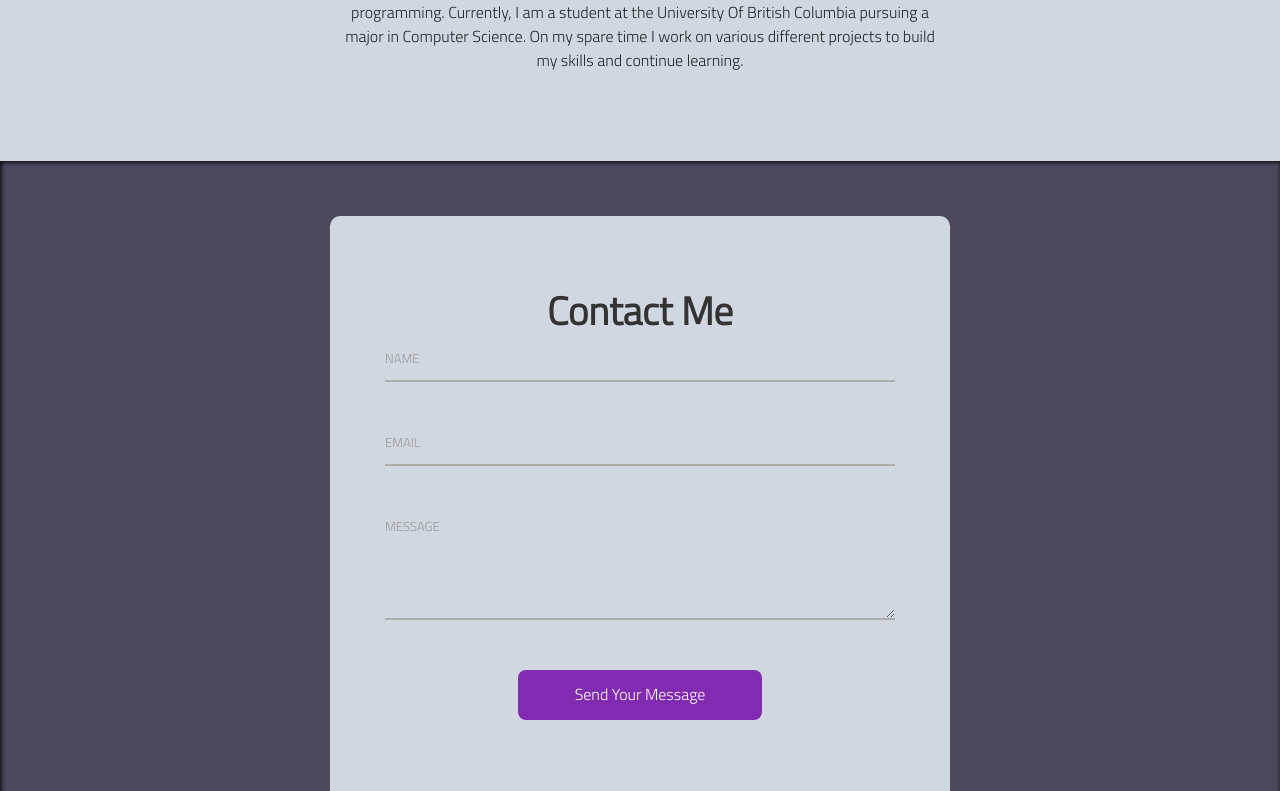
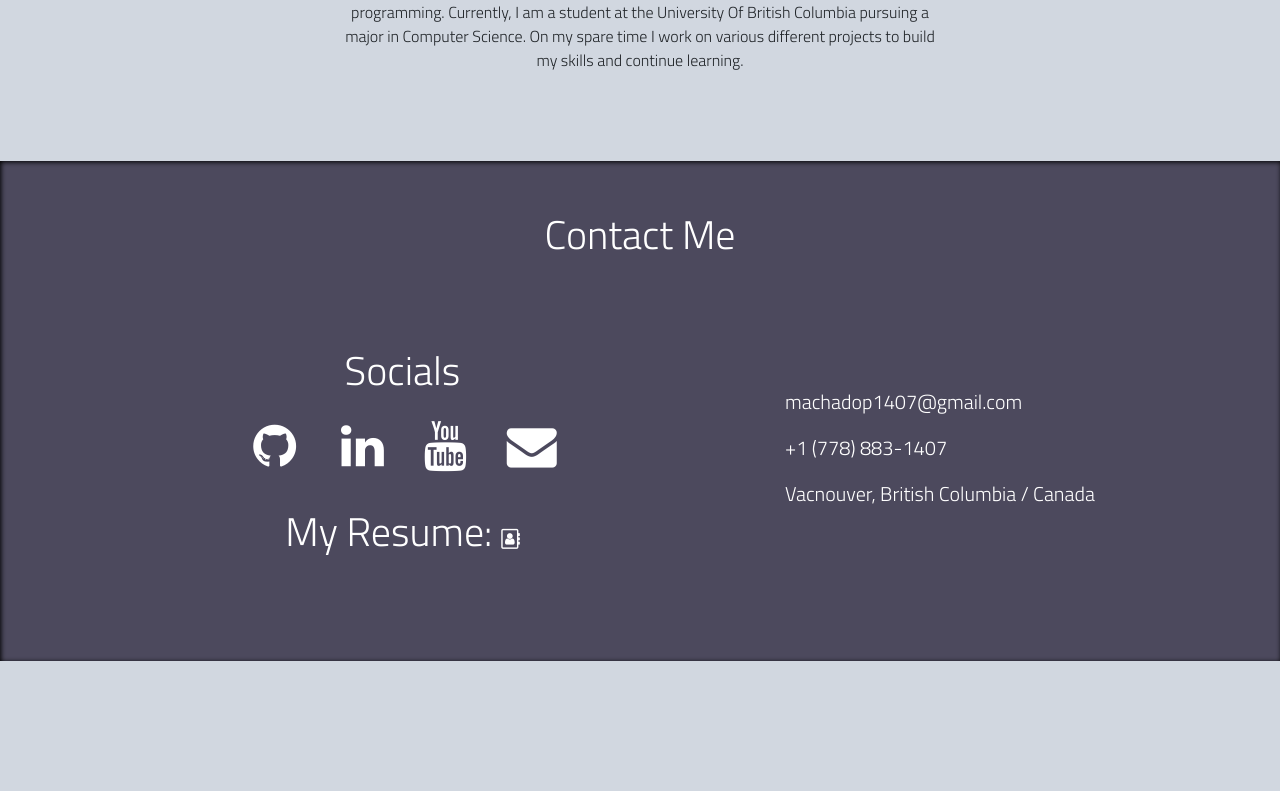
Before and after one commit to abuhorainhero/pedro-portfolio, a React (Create React App) app: page / in a window 1280 px wide. Shown: the part 2009-2800 px from the top of the page. After the commit the page ends 2670 px from the top, so only its background shows below. Built offline with nearby package versions, Linux system fonts and the light colour scheme.

Commit message:
finished contact page

```diff
--- a/src/App.js
+++ b/src/App.js
@@ -4,6 +4,9 @@ import Header from './Components/header'
 import Projects from './Components/projects'
 import Footer from './Components/Footer';
 import AboutMe from './Components/AboutMe';
+
+import Resume from './ProjectFiles/Resume.pdf'
+
 
 function App() {
   return (
@@ -30,7 +33,7 @@ function App() {
               <div className="social-links">
                 <a href="https://github.com/machadop1407" target="_blank"><li className="fa fa-github"></li></a>
                 <a href="https://www.linkedin.com/in/pedro-machado-7606871aa/" target="_blank"><li className="fa fa-linkedin"></li></a>
-                <a href="#"><li className="fa fa-address-book-o"></li></a>
+                <a href={Resume} download="PedroMachadoResume.pdf"><li className="fa fa-address-book-o"></li></a>
               </div>
 
               <div id="blank"></div>
--- a/src/Components/Footer.js
+++ b/src/Components/Footer.js
@@ -1,39 +1,42 @@
 import React from 'react'
 import '../Styles/footerStyle.css'
+
+import Resume from '../ProjectFiles/Resume.pdf'
+
 export default function Footer() {
     return (
         <footer className="page-footer">
             <div className="footer-content">
-                <div class="container-contact2">
-                    <div class="wrap-contact2">
-                        <form class="contact2-form" autoComplete="off">
-                            <span class="contact2-form-title">
-                                Contact Me
-                            </span>
-                            <div class="wrap-input2">
-                                <input class="input2" type="text" name="name" autoComplete="off"/>
-                                    <span class="focus-input2" data-placeholder="NAME"></span>
+                <div className="resume text-center">
+                    <div className="container">
+                        <div className="row justify-content-center title">
+                            <h1>Contact Me</h1>
+                        </div>
+                        <div className="row">
+                            <div className="col-lg-7">
+                                <h1>Socials</h1>
+                                <div className="row">
+                                    <a href="https://github.com/machadop1407"><div className="col-md-2"><li className="fa fa-github"></li></div></a>
+                                    <a href="https://www.linkedin.com/in/pedro-machado-7606871aa/"><div className="col-md-2"><li className="fa fa-linkedin"></li></div></a>
+                                    <a href="https://www.youtube.com/channel/UC8S4rDRZn6Z_StJ-hh7ph8g"><div className="col-md-2"><li className="fa fa-youtube"></li></div></a>
+                                    <a href="mailto:machadop1407@gmail.com?" subject="Portfolio"><div className="col-md-2"><li className="fa fa-envelope"></li></div></a>
+                                </div>
+
+                                <div className="row resume">
+                                    <h1> My Resume: <a href={Resume} download="PedroMachadoResume.pdf"><li className="fa fa-address-book-o"><span class="tooltiptext">Download Resume</span></li></a></h1>
+                                </div>
                             </div>
-                                <div class="wrap-input2">
-                                    <input class="input2" type="text" name="email" autoComplete="off" />
-                                        <span class="focus-input2" data-placeholder="EMAIL"></span>
+                            <div className="col-lg-4">
+                                <div className="row more-info">
+                                    <p>machadop1407@gmail.com</p>
+                                    <p>+1 (778) 883-1407</p>
+                                    <p> Vacnouver, British Columbia / Canada</p>
                                 </div>
-                                    <div class="wrap-input2">
-                                        <textarea class="input2" name="message"></textarea>
-                                        <span class="focus-input2" data-placeholder="MESSAGE"></span>
-                                    </div>
-                                    <div class="container-contact2-form-btn">
-                                        <div class="wrap-contact2-form-btn">
-                                            <div class="contact2-form-bgbtn"></div>
-                                            <button class="contact2-form-btn">
-                                                Send Your Message
-                                            </button>
-                                        </div>
-                                    </div>
-                            </form>
+                            </div>
                         </div>
                     </div>
                 </div>
+            </div>
         </footer>
     )
 }
--- a/src/Styles/appStyle.css
+++ b/src/Styles/appStyle.css
@@ -30,25 +30,6 @@ html,body {
     width: 450px;
 }
 
-.intro-content button{
-    margin-top: 20px;
-    width: 200px;
-    height: 60px;
-    border-radius: 5px;
-    background-color: #d1d7e0;
-    border: none;
-    color: #802BB1;
-    font-weight: bolder;
-}
-
-.intro-content button:hover{
-    box-shadow: 0 0 40px 40px #802BB1 inset, 0 0 0 0 #802BB1;
-	-webkit-transition: all 200ms ease-in-out;
-	transition: all 200ms ease-in-out;
-    color: #d1d7e0;
-    font-weight: 600;
-    cursor: pointer;
-}
 
 .col-lg-6.intro-content b{
      font-size: 35px;
--- a/src/Styles/footerStyle.css
+++ b/src/Styles/footerStyle.css
@@ -2,6 +2,7 @@
 
     background-color: #4c495d;
     box-shadow: inset 1px 1px 5px black;
+    min-height: 500px;
 
 }
 
@@ -18,253 +19,90 @@
     color: white;
 }
 
-input {
-	outline: none;
-	border: none;
+.row.justify-content-center.title {
+  margin-top: 0px;
 }
 
-textarea {
-  outline: none;
-  border: none;
+.row.justify-content-center.title h1{
+  margin-top: 50px;
+
 }
 
-textarea:focus, input:focus {
-  border-color: transparent !important;
+.col-lg-4 {
+  margin-top: 120px;
+}
+.col-lg-7{
+  margin-top: 80px;
 }
 
-input:focus::-webkit-input-placeholder { color:transparent; }
-input:focus:-moz-placeholder { color:transparent; }
-input:focus::-moz-placeholder { color:transparent; }
-input:focus:-ms-input-placeholder { color:transparent; }
-
-textarea:focus::-webkit-input-placeholder { color:transparent; }
-textarea:focus:-moz-placeholder { color:transparent; }
-textarea:focus::-moz-placeholder { color:transparent; }
-textarea:focus:-ms-input-placeholder { color:transparent; }
-
-input::-webkit-input-placeholder { color: #999999; }
-input:-moz-placeholder { color: #999999; }
-input::-moz-placeholder { color: #999999; }
-input:-ms-input-placeholder { color: #999999; }
-
-textarea::-webkit-input-placeholder { color: #999999; }
-textarea:-moz-placeholder { color: #999999; }
-textarea::-moz-placeholder { color: #999999; }
-textarea:-ms-input-placeholder { color: #999999; }
-
-/*---------------------------------------------*/
-button {
-	outline: none !important;
-	border: none;
-	background: transparent;
+.col-lg-7 .row {
+  justify-content: center;
 }
 
-button:hover {
-	cursor: pointer;
+
+.col-lg-7 .row.resume{
+  margin-top: 20px;
+}
+.col-lg-7 .col-md-2, .col-lg-7 .col-md-2 .fa.fa-github {
+  margin: 5px;
+  font-size: 50px;
 }
 
-iframe {
-	border: none !important;
+.row.resume li .tooltiptext {
+  visibility: hidden;
+  width: 100px;
+  font-size: 10px;
+  font-family: 'Titillium Web', sans-serif;
+  background-color: black;
+  color: #fff;
+  text-align: center;
+  border-radius: 2px;
+  padding: 5px 0;
+  position: absolute;
+  z-index: 1;
+  width: 120px;
+  bottom: 28%;
+  left: 57%;
+;
+  opacity: 0;
+  transition: 1s;
+}
+
+.row.resume li .tooltiptext::after {
+  content: "";
+  position: absolute;
+  top: 100%;
+  left: 50%;
+  margin-left: -5px;
+  border-width: 5px;
+  border-style: solid;
+  border-color: black transparent transparent transparent;
+}
+
+.row.resume li:hover {
+  cursor: pointer;
+}
+.row.resume li:hover .tooltiptext {
+  -webkit-transition: all 500ms ease-in-out;
+  transition: all 500ms ease-in-out;
+  visibility: visible;
+  opacity: 1;
+
+}
+
+.col-lg-7 .col-md-2:hover {
+  cursor: pointer;
+  text-shadow: 1px 1px 10px black;
+  -webkit-transition: all 300ms ease-in-out;
+	transition: all 300ms ease-in-out;
+
 }
 
 
 
-
-
-/*//////////////////////////////////////////////////////////////////
-[ Contact 2 ]*/
-.bg-contact2 {
-  width: 100%;
-
+.col-lg-4 {
+  margin-left: 50px;
 }
-
-.container-contact2 {
-  width: 100%;
-  max-height: 670px;
-  display: flex;
-  flex-wrap: wrap;
-  justify-content: center;
-  align-items: center;
-  padding: 55px;
-
-}
-
-.wrap-contact2 {
-  width: 620px;
-  background: #d1d7e0;
-  border-radius: 10px;
-  overflow: hidden;
-  padding: 72px 55px 90px 55px;
-}
-
-
-/*------------------------------------------------------------------
-[  ]*/
-
-.contact2-form {
-  width: 100%;
-}
-
-.contact2-form-title {
-  display: block;
-  font-size: 39px;
-  font-weight: bolder;
-  color: #333333;
-  line-height: 1.2;
-  text-align: center;
-  padding-top: 0;
-}
-
-
-
-/*------------------------------------------------------------------
-[  ]*/
-input, textarea {
-  background-color: #d1d7e0;
-}
-.wrap-input2 {
-  width: 100%;
-  position: relative;
-  border-bottom: 2px solid #adadad;
-  margin-bottom: 37px;
-}
-
-.input2 {
-  display: block;
-  width: 100%;
-
-  font-size: 15px;
-  color: #555555;
-  line-height: 1.2;
-}
-
-.focus-input2 {
-  position: absolute;
-  display: block;
-  width: 100%;
-  height: 100%;
-  top: 0;
-  left: 0;
-  pointer-events: none;
-}
-
-.focus-input2::before {
-  content: "";
-  display: block;
-  position: absolute;
-  bottom: -2px;
-  left: 0;
-  width: 0;
-  height: 2px;
-
-  -webkit-transition: all 0.4s;
-  -o-transition: all 0.4s;
-  -moz-transition: all 0.4s;
-  transition: all 0.4s;
-
-  background: #802BB1;
-  background: -webkit-linear-gradient(45deg, #802BB1, #2d283e);
-  background: -o-linear-gradient(45deg, #802BB1, #2d283e);
-  background: -moz-linear-gradient(45deg, #802BB1, #2d283e);
-  background: linear-gradient(45deg, #802BB1, #2d283e);
-}
-
-.focus-input2::after {
-  content: attr(data-placeholder);
-  display: block;
-  width: 100%;
-  position: absolute;
-  top: 0px;
-  left: 0;
-
-  font-size: 13px;
-  color: #999999;
-  line-height: 1.2;
-
-  -webkit-transition: all 0.4s;
-  -o-transition: all 0.4s;
-  -moz-transition: all 0.4s;
-  transition: all 0.4s;
-}
-
-/* Inputs */
-input.input2 {
-  height: 45px;
-}
-
-input.input2 + .focus-input2::after {
-  top: 16px;
-  left: 0;
-}
-
-textarea.input2 {
-  min-height: 115px;
-  padding-top: 13px;
-  padding-bottom: 13px;
-}
-
-textarea.input2 + .focus-input2::after {
-  top: 16px;
-  left: 0;
-}
-
-.input2:focus + .focus-input2::after {
-  top: -13px;
-}
-
-.input2:focus + .focus-input2::before {
-  width: 100%;
-}
-
-.has-val.input2 + .focus-input2::after {
-  top: -13px;
-}
-
-.has-val.input2 + .focus-input2::before {
-  width: 100%;
-}
-
-/* Form Bttn */
-.container-contact2-form-btn {
-  display: flex;
-  flex-wrap: wrap;
-  justify-content: center;
-  padding-top: 13px;
-}
-
-.wrap-contact2-form-btn {
-  display: block;
-  position: relative;
-  z-index: 1;
-  border-radius: 8px;
-  width: auto;
-  overflow: hidden;
-  margin: 0 auto;
-}
-
-.contact2-form-bgbtn {
-  position: absolute;
-  z-index: -1;
-  width: 300%;
-  height: 100%;
-  background: #802BB1;
-}
-
-.contact2-form-btn {
-  display: flex;
-  justify-content: center;
-  align-items: center;
-  padding: 0 20px;
-  min-width: 244px;
-  height: 50px;
-
-  font-size: 16px;
-  color: #fff;
-  line-height: 1.2;
-
-
-}
-
 /* MEDIA QUERY */
 
 @media (max-width: 576px) {
--- a/src/Styles/headerStyle.css
+++ b/src/Styles/headerStyle.css
@@ -3,6 +3,7 @@
     margin: 0;
     background-color: #802BB1 !important;
     z-index: 99;
+    box-shadow: 1px 1px 6px black;
 }
 
 .links.text-right {
--- a/src/Styles/individualProjectStyle.css
+++ b/src/Styles/individualProjectStyle.css
@@ -378,3 +378,23 @@
 .card__collection .cards--three__list li:nth-child(3) {
   transition-delay: 0.4s;
 }
+
+@media only screen and (max-width: 850px) {
+
+  .card__collection.clear-fix {
+      margin-left: 25%;
+  }
+
+
+
+}
+
+@media only screen and (max-width: 500px) {
+
+  .card__collection.clear-fix {
+      margin-left: 25px;
+  }
+
+
+
+}
--- a/src/Styles/projectsStyle.css
+++ b/src/Styles/projectsStyle.css
@@ -153,4 +153,6 @@ video {
     video {
         margin-left: 15px;
     }
+
+
 }
```
Also changed, not shown: src/Styles/aboutMe.css (+28 -3 lines), 2 other files (tests, documents, lock files or other folders).
